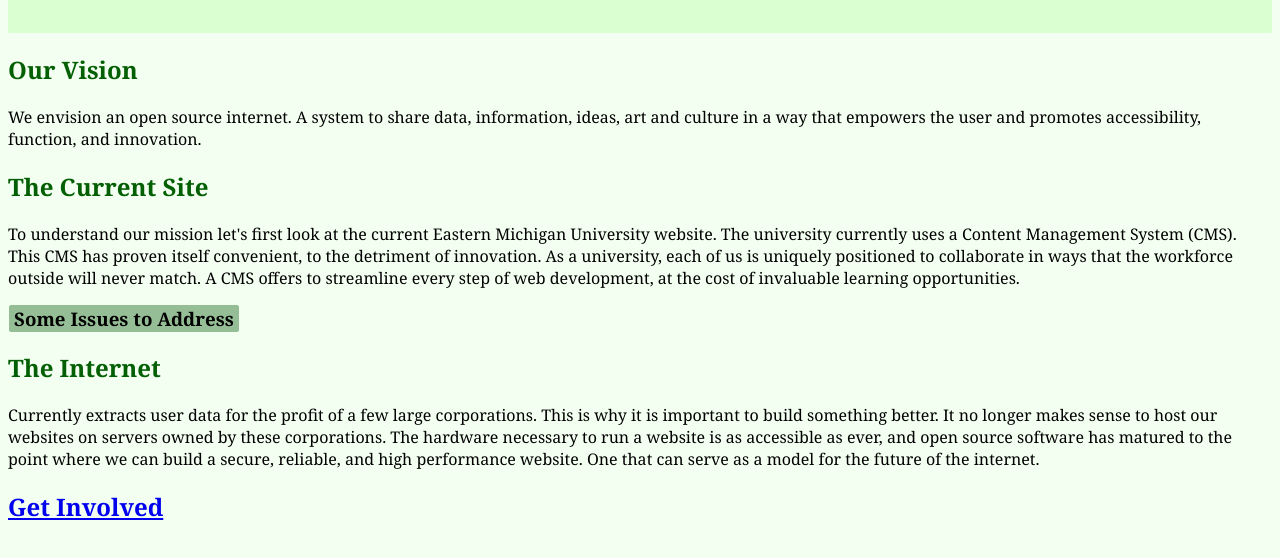
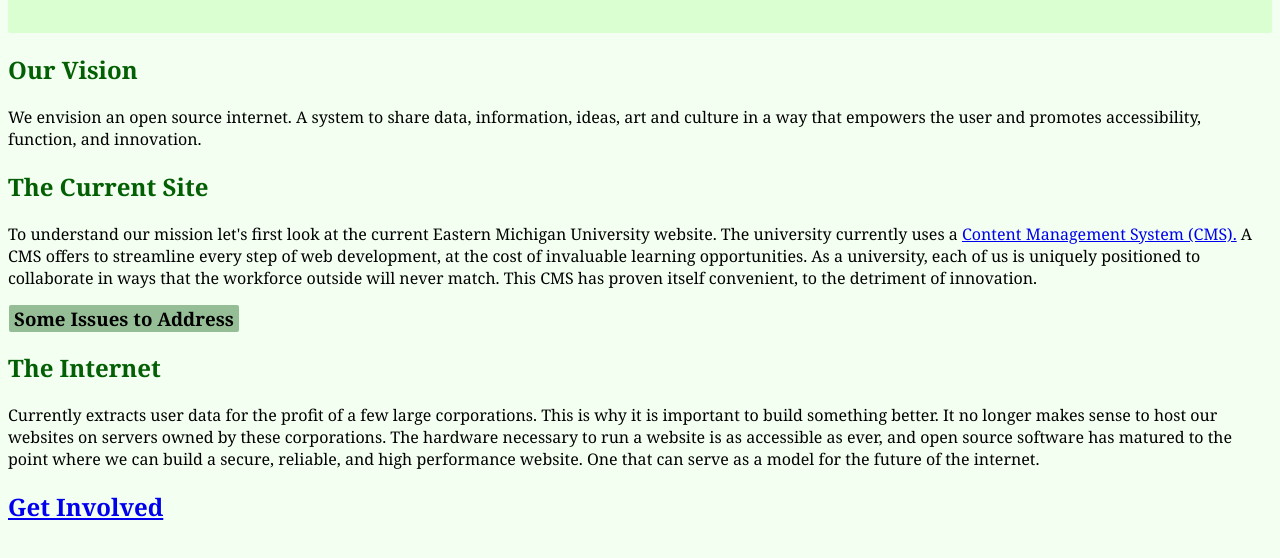
Before and after one commit to JoseG42/emich_web_project, a plain HTML site: page pages/mission.html in a window 1280 px wide. Shown: the part 218-776 px from the top of the page. Drawn offline with Linux system fonts and the light colour scheme.

Commit message:
Last minute changes before presenting added some links and fixed a few words.

```diff
--- a/pages/mission.html
+++ b/pages/mission.html
@@ -33,11 +33,10 @@
             <h2>The Current Site</h2>
             <p>
                 To understand our mission let's first look at the current Eastern Michigan University website.
-                The university currently uses a <a>Content Management System (CMS).</a>
-                This CMS has proven itself convenient, to the detriment of innovation. As a university, each of
-                us is uniquely positioned to collaborate in ways that the workforce outside will never match.
+                The university currently uses a <a href="https://www.ibm.com/think/topics/content-management-system" rel="noreferrer" target="_blank">Content Management System (CMS).</a>
                 A CMS offers to streamline every step of web development, at the cost of invaluable learning
-                opportunities.
+                opportunities. As a university, each of us is uniquely positioned to collaborate in ways that
+                the workforce outside will never match. This CMS has proven itself convenient, to the detriment of innovation.
             </p>
             <div>
                 <!--I want to make this div highlight itself when the collapsible is clicked-->
```
Also changed, not shown: index.html (+3 -3 lines), qrcode1.png (added).
